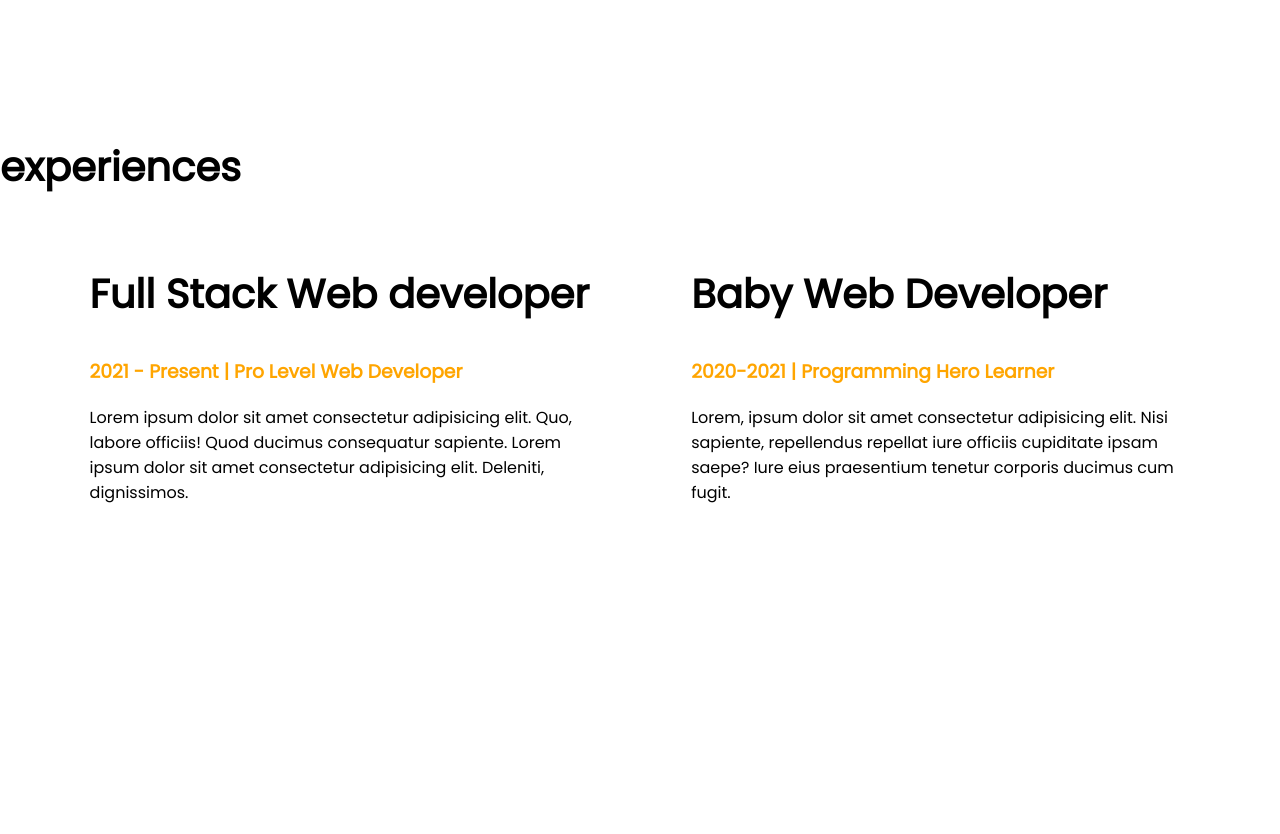
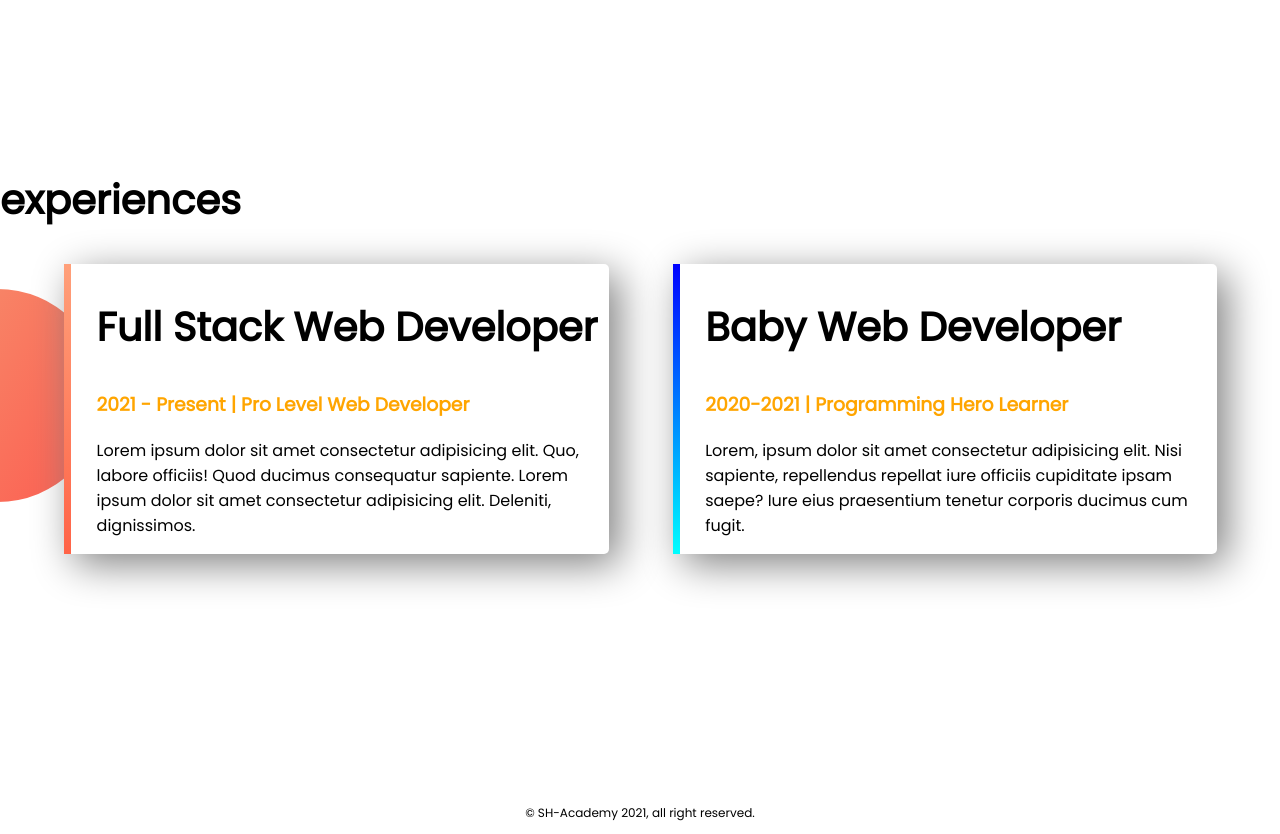
Before and after one commit to samsulhuda11/web-portfolio, a plain HTML site: page index.html in a window 1280 px wide. Shown: the part 1220-2054 px from the top of the page. Before the commit the page ends 1741 px from the top, so only its background shows below. Drawn offline with Linux system fonts and the light colour scheme.

Commit message:
fainaly Done

```diff
--- a/index.html
+++ b/index.html
@@ -34,18 +34,20 @@
     </section>
     <section class="experience-area">
         <h2>experiences</h2>
-        <div class="half-width">
-            <h2>Full Stack Web developer</h2>
+        <div id="full-stack" class="half-width single-experience">
+            <h2>Full Stack Web Developer</h2>
             <h3 class="orange-highlight">2021 - Present | Pro Level Web Developer</h3>
             <p>Lorem ipsum dolor sit amet consectetur adipisicing elit. Quo, labore officiis! Quod ducimus consequatur sapiente. Lorem ipsum dolor sit amet consectetur adipisicing elit. Deleniti, dignissimos.</p>
         </div>
-        <div class="half-width">
+        <div id="baby-web" class="half-width single-experience">
             <h2>Baby Web Developer</h2>
             <h3 class="orange-highlight">2020-2021 | Programming Hero Learner</h3>
             <p>Lorem, ipsum dolor sit amet consectetur adipisicing elit. Nisi sapiente, repellendus repellat iure officiis cupiditate ipsam saepe? Iure eius praesentium tenetur corporis ducimus cum fugit.</p>
         </div>
-
     </section>
+    <footer>
+        <p>&copy; SH-Academy 2021, all right reserved.</p>
+    </footer>
 
 
 
--- a/style.css
+++ b/style.css
@@ -53,3 +53,35 @@ section {
     background-position: right;
     overflow: hidden;
 }
+
+.single-experience {
+    box-shadow: 10px 10px 40px gray;
+    border-radius: 5px;
+    height: 80%;
+    margin-bottom: 100px;
+    background-color: #fff;
+}
+
+.experience-area {
+    background-image: url(images/exp-bg.png);
+    background-repeat: no-repeat;
+    background-position: left;
+    overflow: hidden;
+}
+
+#full-stack {
+    border-left: 7px solid;
+    border-image: linear-gradient(180deg, lightSalmon, tomato);
+    border-image-slice: 1;
+}
+
+#baby-web {
+    border-left: 7px solid;
+    border-image: linear-gradient(180deg, blue, cyan);
+    border-image-slice: 1;
+}
+
+footer p {
+    text-align: center;
+    font-size: 12px;
+}
```
